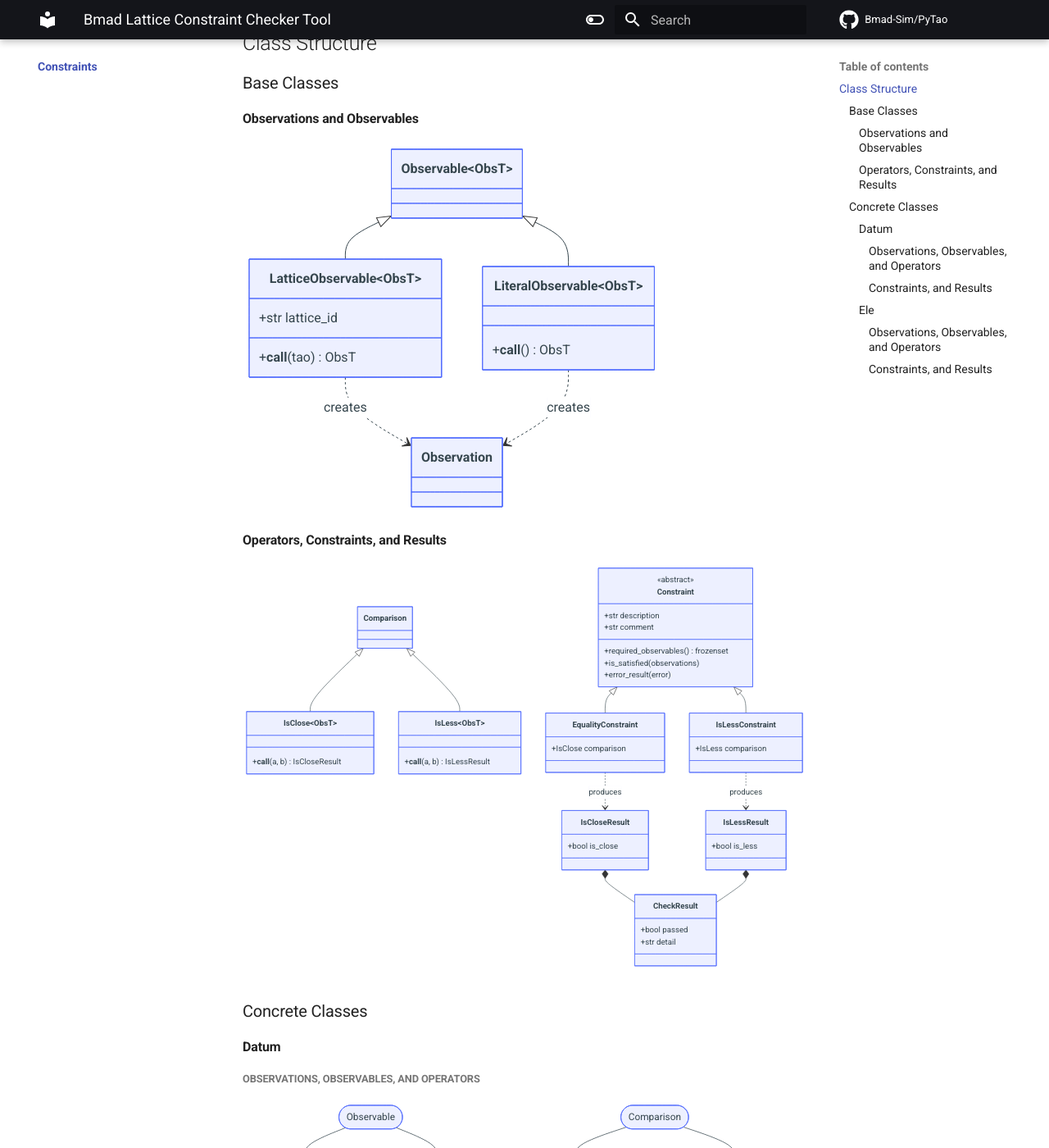
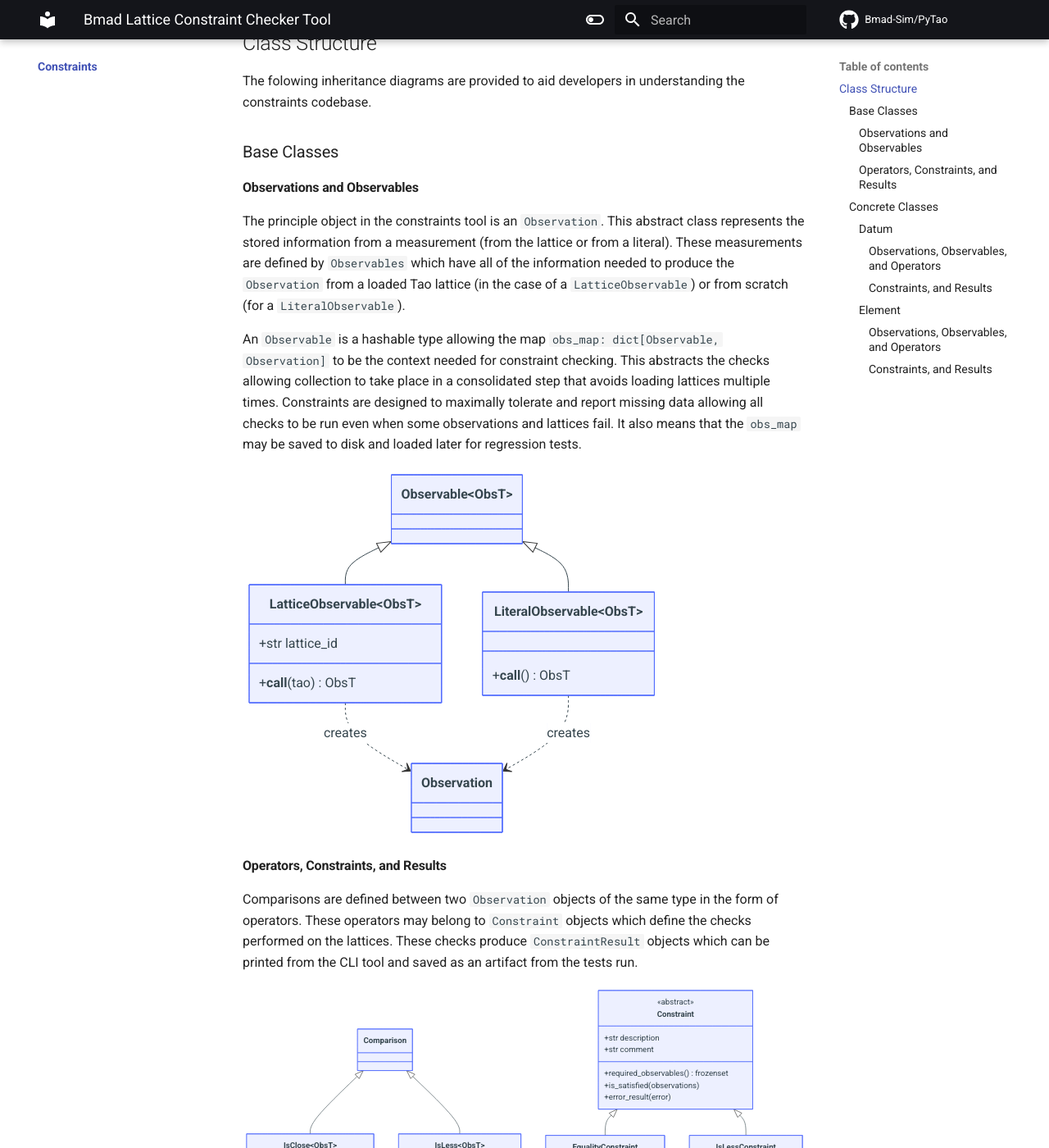
Before and after one commit to bmad-sim/pytao, an MkDocs documentation site: the page built from docs/constraints/index.md, in a window 1280 px wide and 1400 px high, scrolled down 309 px. Shown: the whole window at 82% size. Built offline with MkDocs 1.6.1 and Material for MkDocs 9.7.7, drawn with Linux system fonts in a browser that asks for light colours; comment, search, counter and statistics services are not loaded; some of the changed text lies outside the part shown.

Commit message:
add some more description

````diff
--- a/docs/constraints/index.md
+++ b/docs/constraints/index.md
@@ -5,9 +5,20 @@
 
 ## Class Structure
 
+The folowing inheritance diagrams are provided to aid developers in understanding the constraints codebase.
+
 ### Base Classes
 
 #### Observations and Observables
+
+The principle object in the constraints tool is an `Observation`.
+This abstract class represents the stored information from a measurement (from the lattice or from a literal).
+These measurements are defined by `Observables` which have all of the information needed to produce the `Observation` from a loaded Tao lattice (in the case of a `LatticeObservable`) or from scratch (for a `LiteralObservable`).
+
+An `Observable` is a hashable type allowing the map `obs_map: dict[Observable, Observation]` to be the context needed for constraint checking.
+This abstracts the checks allowing collection to take place in a consolidated step that avoids loading lattices multiple times.
+Constraints are designed to maximally tolerate and report missing data allowing all checks to be run even when some observations and lattices fail.
+It also means that the `obs_map` may be saved to disk and loaded later for regression tests.
 
 ```mermaid
 classDiagram
@@ -28,6 +39,10 @@
 ```
 
 #### Operators, Constraints, and Results
+
+Comparisons are defined between two `Observation` objects of the same type in the form of operators.
+These operators may belong to `Constraint` objects which define the checks performed on the lattices.
+These checks produce `ConstraintResult` objects which can be printed from the CLI tool and saved as an artifact from the tests run.
 
 ```mermaid
 classDiagram
@@ -77,7 +92,12 @@
 
 ### Concrete Classes
 
+The following notes document the concrete classes used in the constraints tool organized by `Observation` type.
+
 #### Datum
+
+A `DatumObservation` stores the output of a tao datum.
+These can be defined and evaluated on the fly using a `DatumObservable`.
 
 ##### Observations, Observables, and Operators
 
@@ -109,7 +129,11 @@
     DatumLessThanConstraint -. creates .-> DatumLessThanResult[DatumLessThanResult]
 ```
 
-#### Ele
+#### Element
+
+An `EleObservation` contains the output of a `tao.ele(...)` call (ie Twiss parameters, reference energy, floor positions, etc.).
+The observation may be evaluted from a single element in a lattice with `EleObservable`.
+The min and max of the values in the element can be evaluated using `EleMinObservable` and `EleMaxObservable`.
 
 ##### Observations, Observables, and Operators
 
````
